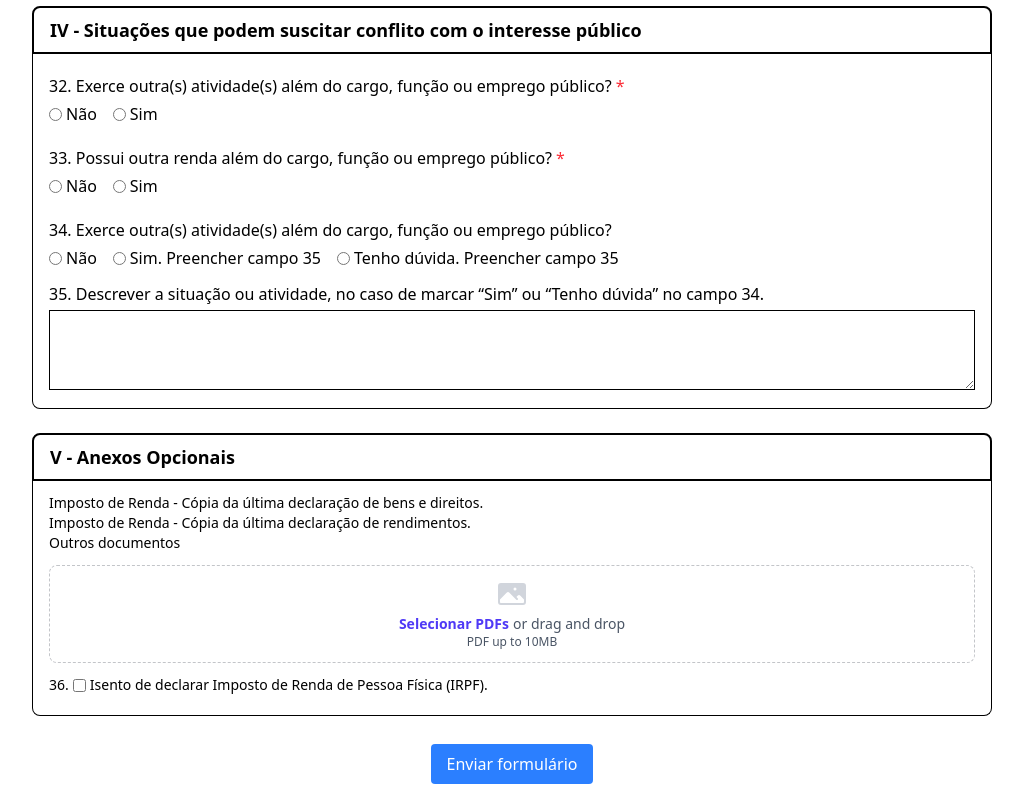
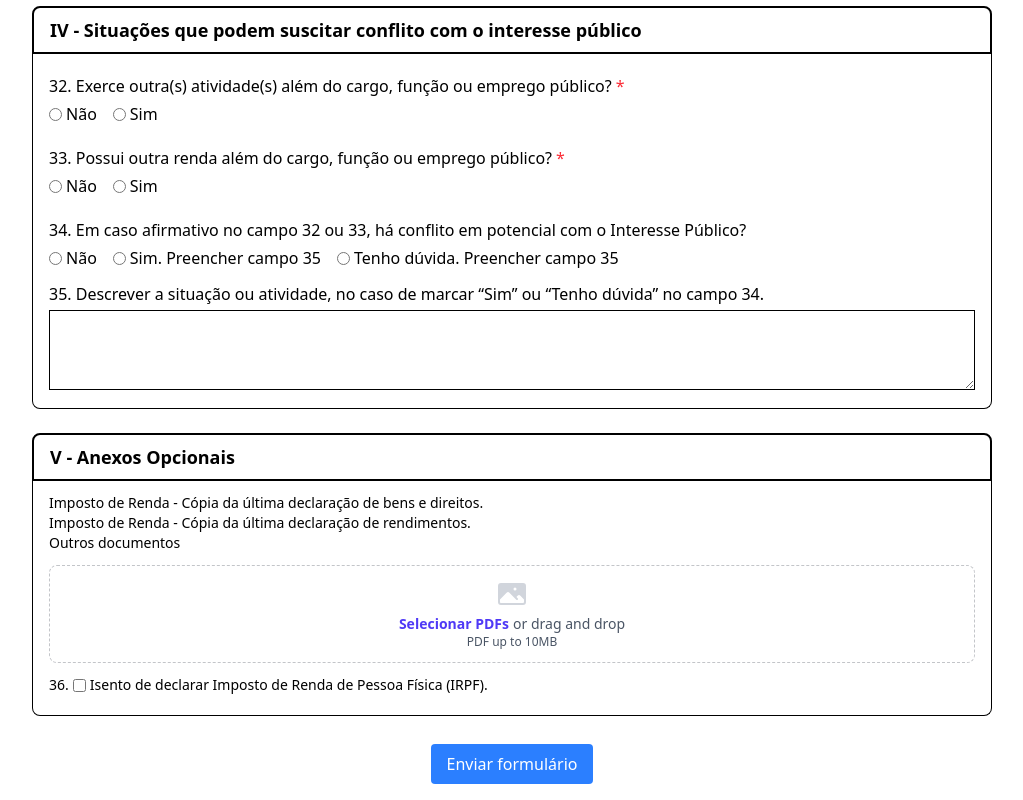
Before and after one commit to ciep-cgm-pvh/formDBAE, a Next.js app in the folder frontend/: page /form in a window 1280 px wide. Shown: the part 1827-2627 px from the top of the page, without its empty margins (128-1151 px from the left). Built offline with nearby package versions, Linux system fonts and the light colour scheme.

Commit message:
[update]: ConflictCard

```diff
--- a/frontend/src/components/cardsForm/ConflictCard.tsx
+++ b/frontend/src/components/cardsForm/ConflictCard.tsx
@@ -90,7 +90,7 @@ const ConflictCard = () => {
 
         <div className="col-span-2 py-2">
           <label className="block mb-1">
-            34. Exerce outra(s) atividade(s) além do cargo, função ou emprego público?
+            34. Em caso afirmativo no campo 32 ou 33, há conflito em potencial com o Interesse Público?
           </label>
           <div className="flex items-center gap-4 flex-wrap">
             <label className="flex items-center gap-1">
```
Also changed, not shown: 1 other file (tests, documents, lock files or other folders).
